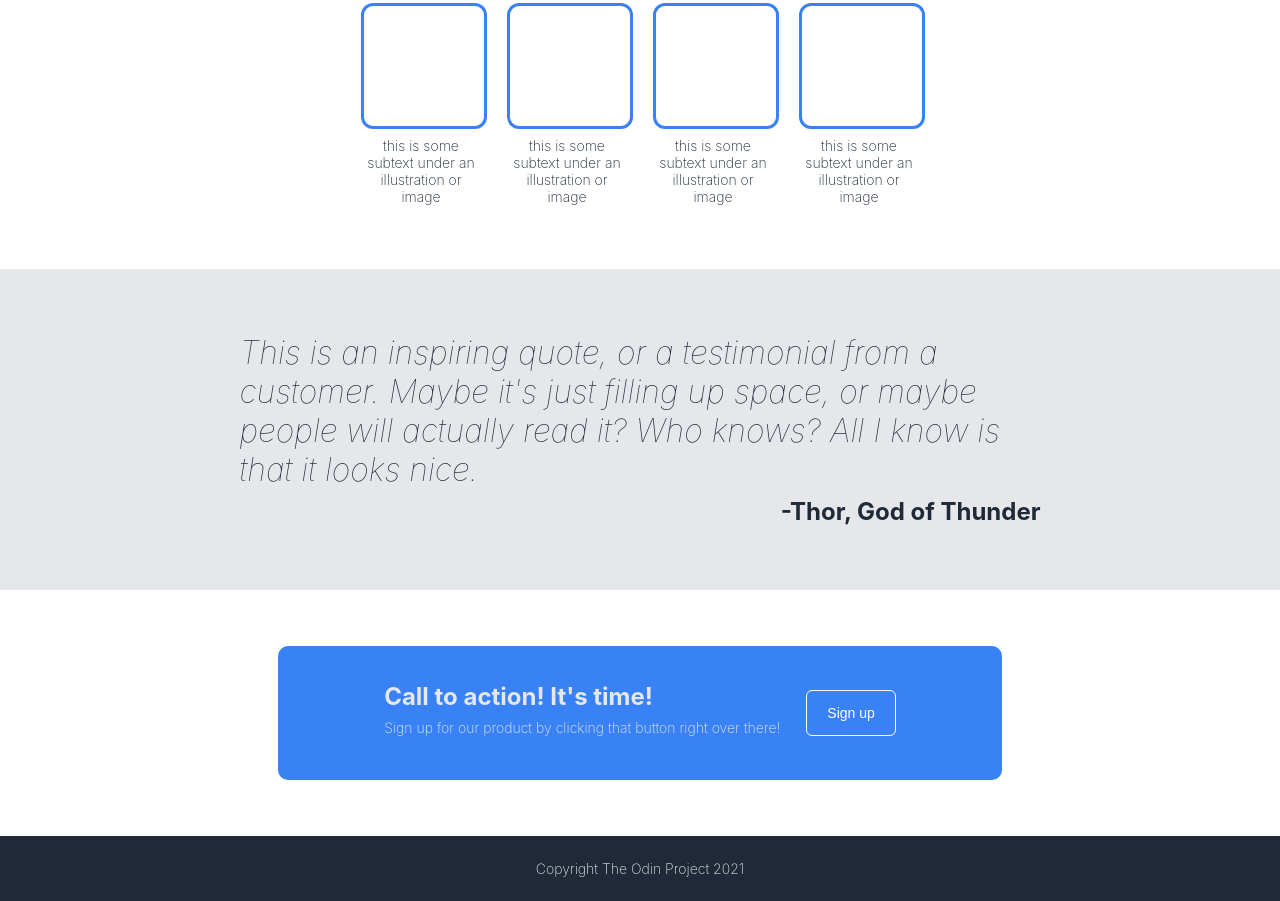
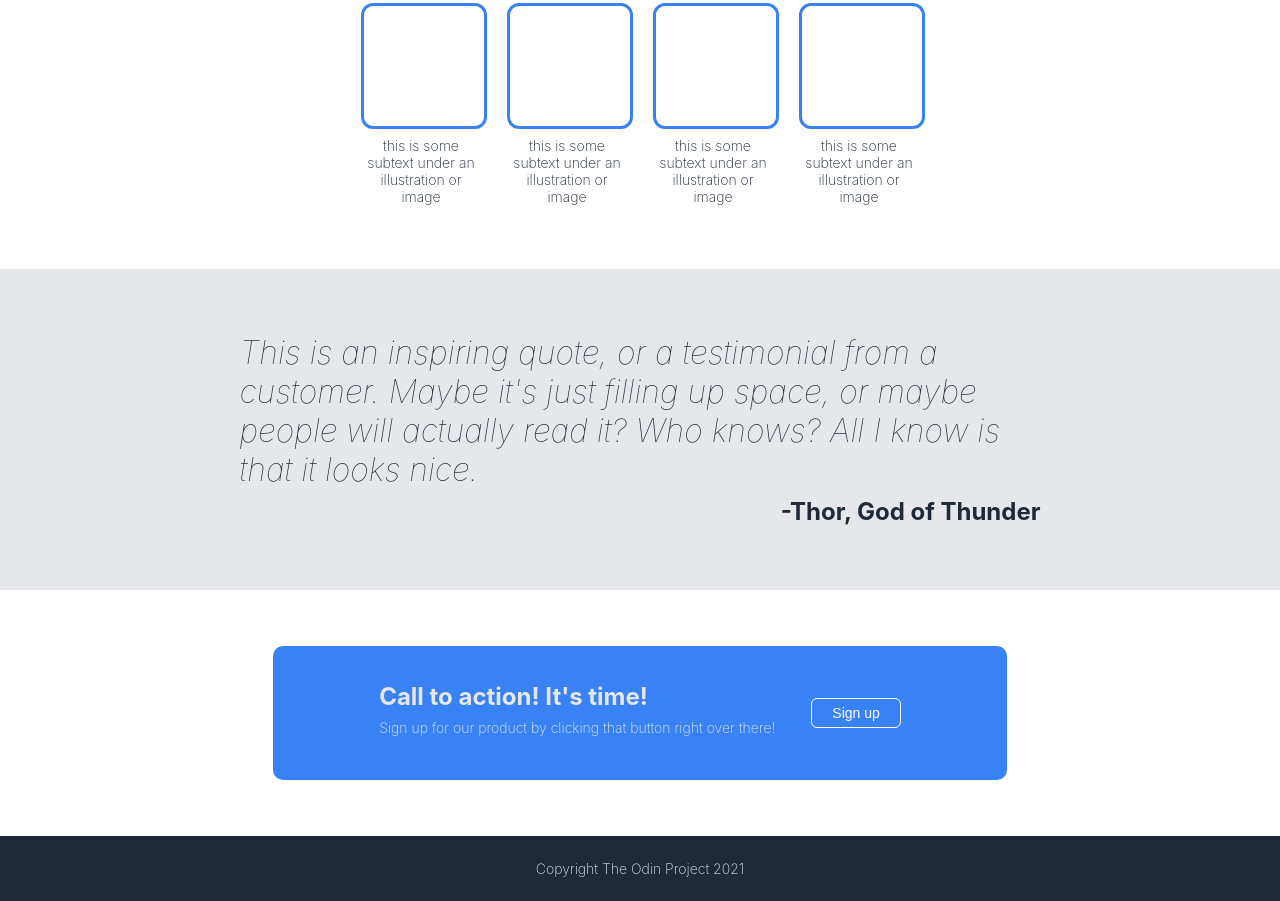
Before and after one commit to pfishe13/odin-landing-page, a plain HTML site: page index.html in a window 1280 px wide. Shown: the part 625-1526 px from the top of the page. Drawn offline with Linux system fonts and the light colour scheme.

Commit message:
Fix sign-up button

```diff
--- a/index.html
+++ b/index.html
@@ -4,7 +4,7 @@
     <meta charset="UTF-8">
     <meta http-equiv="X-UA-Compatible" content="IE=edge">
     <meta name="viewport" content="width=device-width, initial-scale=1.0">
-    <title>Landing Page</title>
+    <title>Hero Text</title>
     <link rel="stylesheet" href="styles.css">
 </head>
 <body>
--- a/styles.css
+++ b/styles.css
@@ -151,7 +151,7 @@ h3 {
   background-color: #3882f6;
   border-radius: 10px;
   display: flex;
-  gap: 26px;
+  gap: 36px;
 }
 
 .action-header {
@@ -163,7 +163,9 @@ h3 {
   background-color: #3882f6;
   border-radius: 6px;
   border: 1px solid white;
-  padding: 2px 20px;
+  padding: 6px 20px;
+  flex-shrink: 0;
+  align-self: center;
 }
 
 /* Footer */
```
